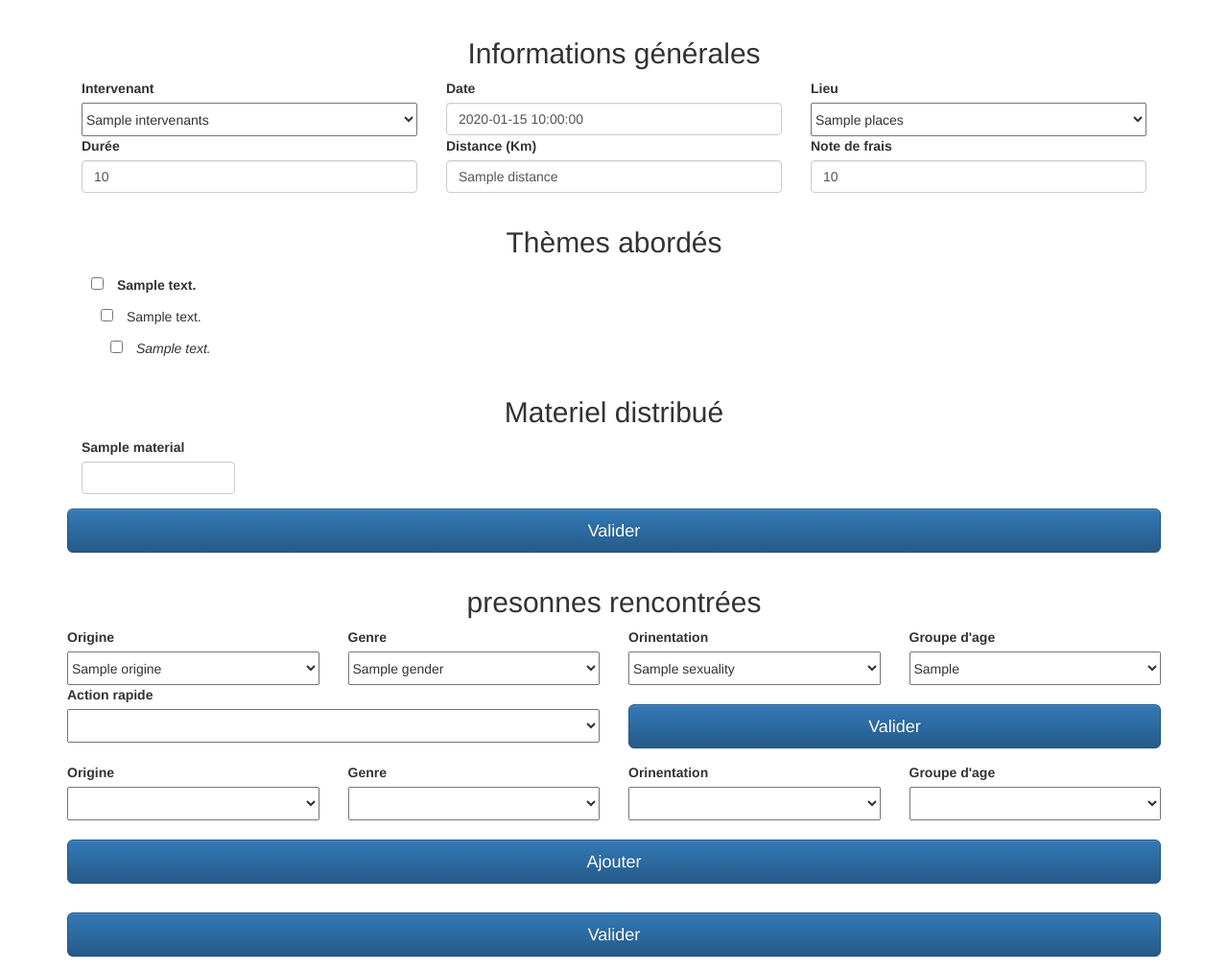
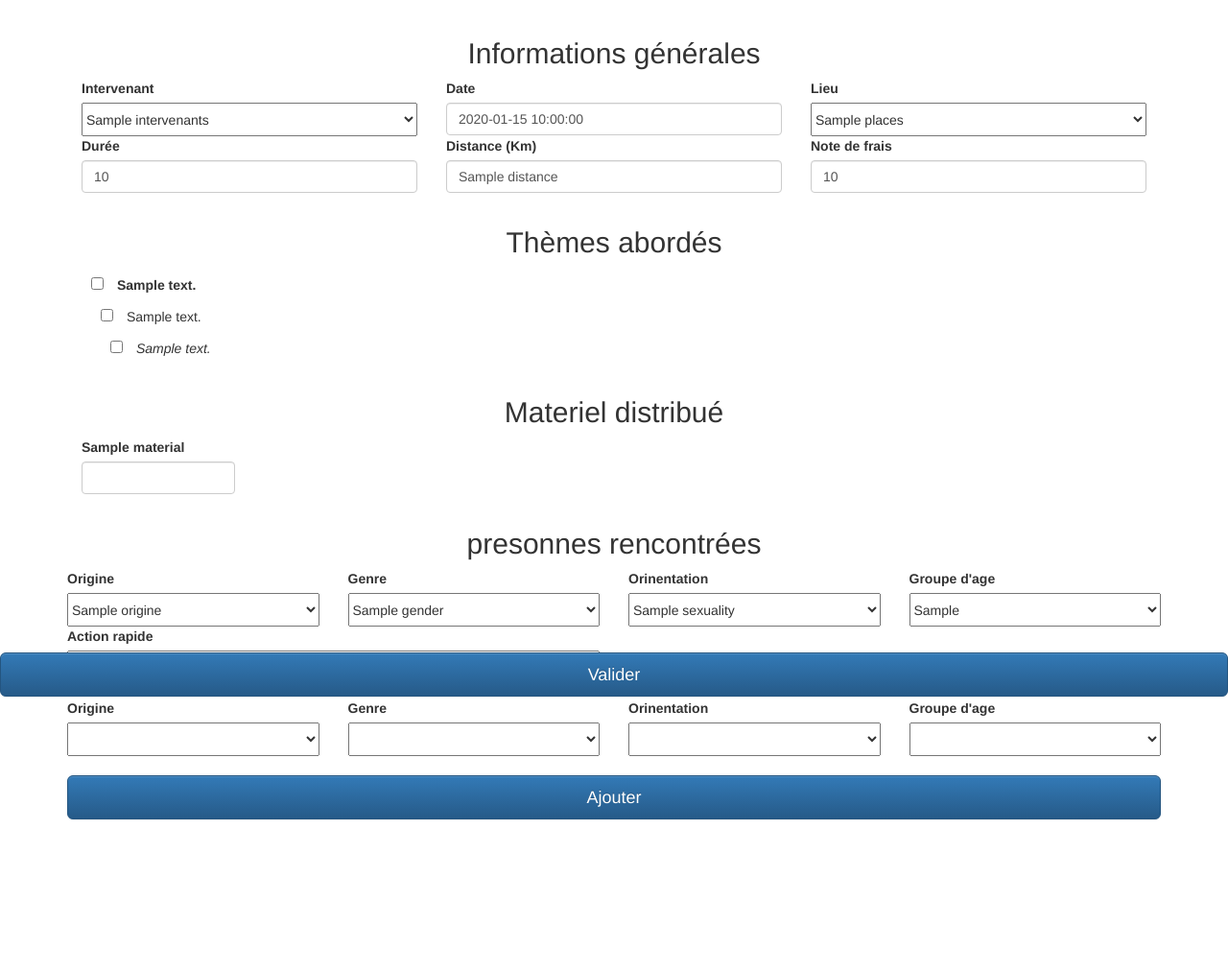
Before and after one commit to JMauris/PSV, a CodeIgniter app: the page made by application/views/formulaire/interventionEdit.php in a window 1280 px wide. Shown: the part 71-1083 px from the top of the page at 96% size. After the commit the page ends 926 px from the top, so only its background shows below. Run offline with CodeIgniter, Linux system fonts and the light colour scheme; tables that the repository leaves empty hold one stand-in row (values such as "Sample post"); the template is opened without the code that fills it: most values are stand-ins (such as "Sample title", 1, 10 or a date in 2020); lists and menus that the app fills with data are empty; some libraries are stand-ins or nearby versions.

Commit message:
Un seul bouton Valider

```diff
--- a/application/views/formulaire/interventionEdit.php
+++ b/application/views/formulaire/interventionEdit.php
@@ -171,9 +171,7 @@ $DropDownextra  = array('style' => 'width: 100% ; height: 35px');
 			 ?>
 		</div>
 
-		<div class="form-group row">
-		<?php echo form_submit('submit_Profil', 'Valider', "class='btn btn-lg btn-primary btn-block'"); ?>
-		</div>
+
 		<div class="row text-center">
 			<h2>presonnes rencontrées</h2>
 		</div>
@@ -238,8 +236,6 @@ $DropDownextra  = array('style' => 'width: 100% ; height: 35px');
 							echo form_dropdown('intervention[persons]['.$key.'][quickAction]', $quckActions, 'none', $DropDownextra);
 						echo "</div>"."\n";
 						echo '<div class="col-xs-6">';
-							echo "<br/>";
-							echo form_submit('submit_Profil', 'Valider', "class='btn btn-lg btn-primary btn-block'");
 						echo "</div>"."\n";
 					echo "</div>"."\n";
 				}
@@ -274,13 +270,15 @@ $DropDownextra  = array('style' => 'width: 100% ; height: 35px');
 					  ?>
 				 </div>
 				 <div class="col-xs-12">
-					  <?php
+					   <?php
 					 echo "<br/>";
 					 echo form_submit('submit_Profil', 'Ajouter', "class='btn btn-lg btn-primary btn-block'");
 					  ?>
 				 </div>
 			 </div>
 		</div>
-		<div class="form-group row">
-		<?php echo form_submit('submit_Profil', 'Valider', "class='btn btn-lg btn-primary btn-block'"); ?>
-		</div>
+
+
+			<nav class="navbar navbar-fixed-bottom navbar-light bg-faded">
+					<?php echo form_submit('submit_Profil', 'Valider', "class='btn btn-lg btn-primary btn-block'"); ?>
+			</nav>
```
